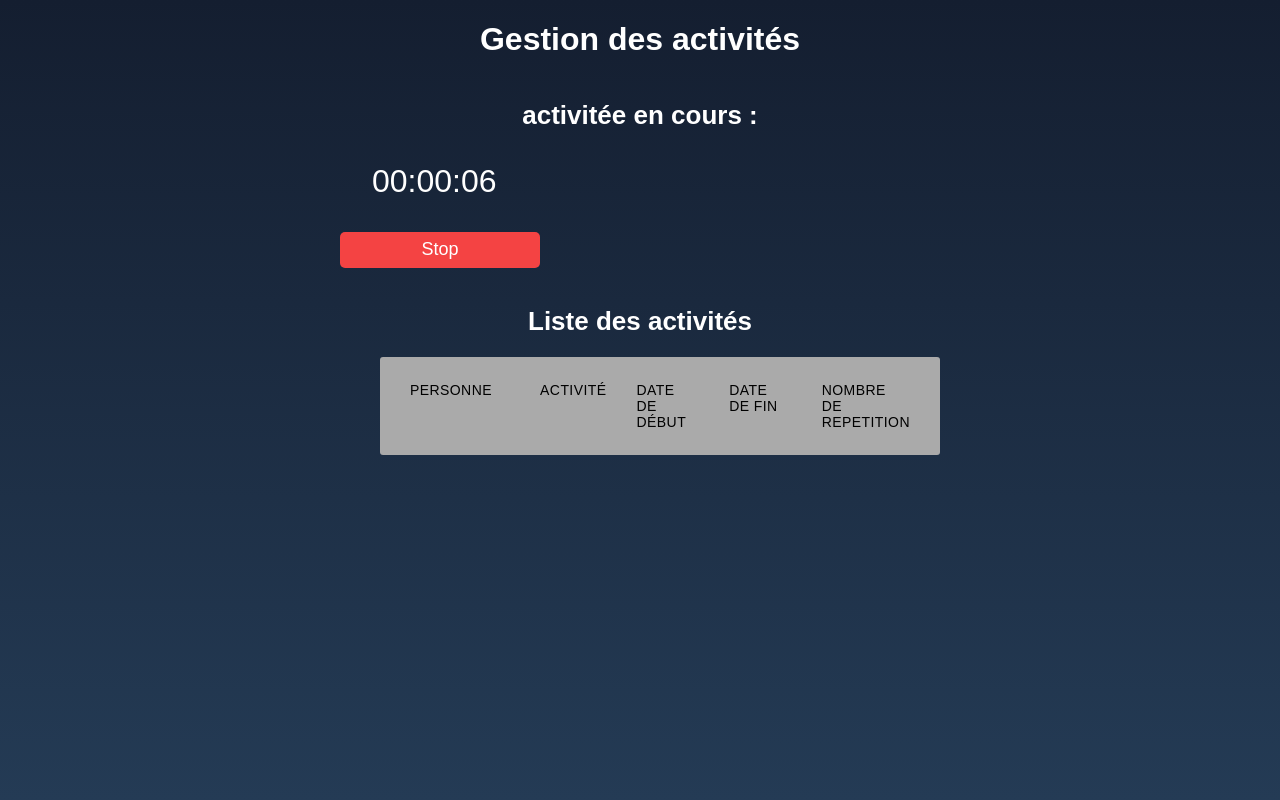
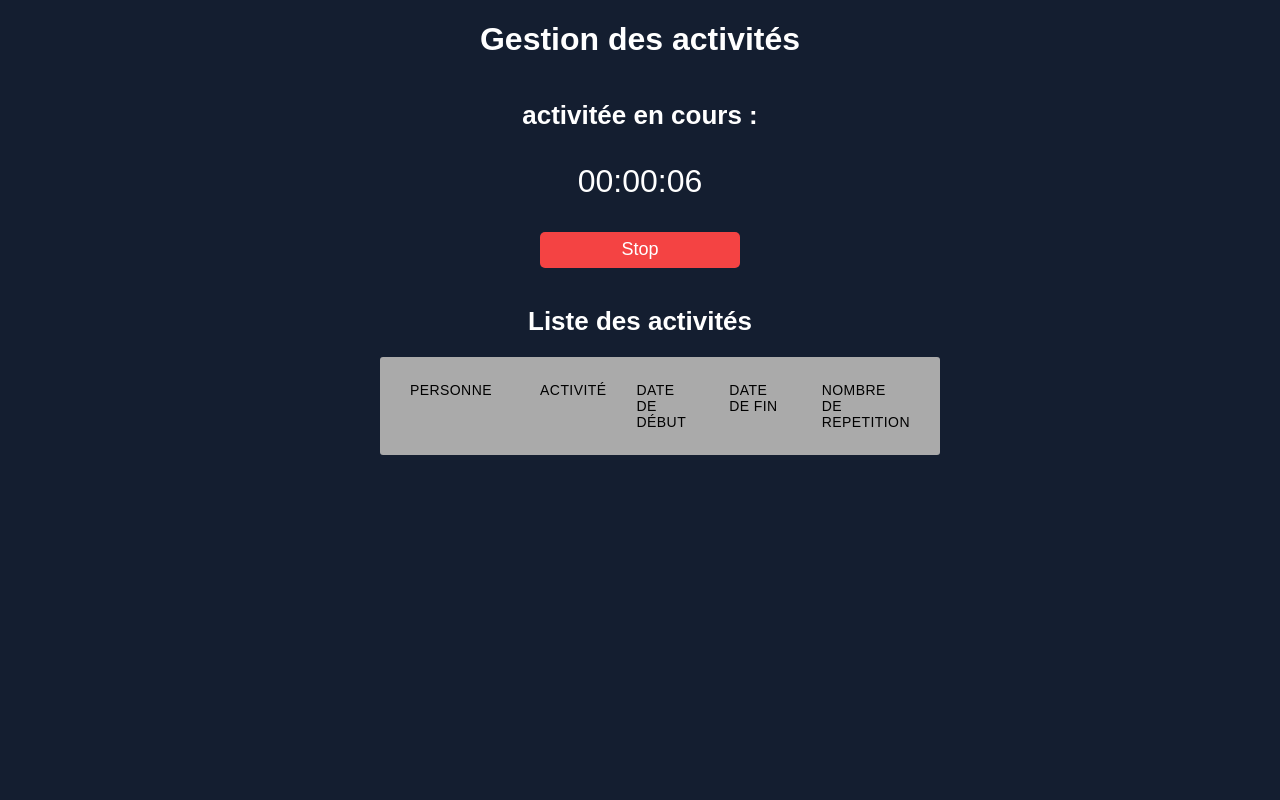
Before and after one commit to redclems/gymWeb, a PHP site: page / in a window 1280 px wide. Run offline with PHP 8.4, Linux system fonts and the light colour scheme; the visitor is signed in with stand-in values (Sample User, id 1); data that the repository does not hold is empty.

Commit message:
modification du css et index.hpp

```diff
--- a/www/index.php
+++ b/www/index.php
@@ -122,7 +122,7 @@ if ($conn->connect_error) {
         <div class="container">
             <h2>activitée en cours :</h2>
             <div class="chrono" id="chronometer">00:00:00</div>
-            <form method="post">
+            <form method="post" class = "form_chrono">
                 <input type="hidden" name="activity_id" value="<?= $activity_id ?>"/>
                 <input type="hidden" name="person_id"   value="<?= $person_id ?>"/>
                 <input type="hidden" name="date_debut"  value="<?= $date_debut ?>"/>
--- a/www/style/styles.css
+++ b/www/style/styles.css
@@ -95,7 +95,7 @@ h2 {
 
 html {
   height: 100%;
-  background: linear-gradient(#141e30, #243b55);
+  background-color:#141e30;
   background-repeat: no-repeat;
   background-size: cover;
 }
@@ -136,6 +136,14 @@ body {
   margin: 1em;
   font-size: 2em;
   color: white;
+  display: flex;
+  justify-content: center;
+  align-items: center;
+}
+.form_chrono{
+  display: flex;
+  justify-content: center;
+  align-items: center;
 }
 
 .error-box{
```
